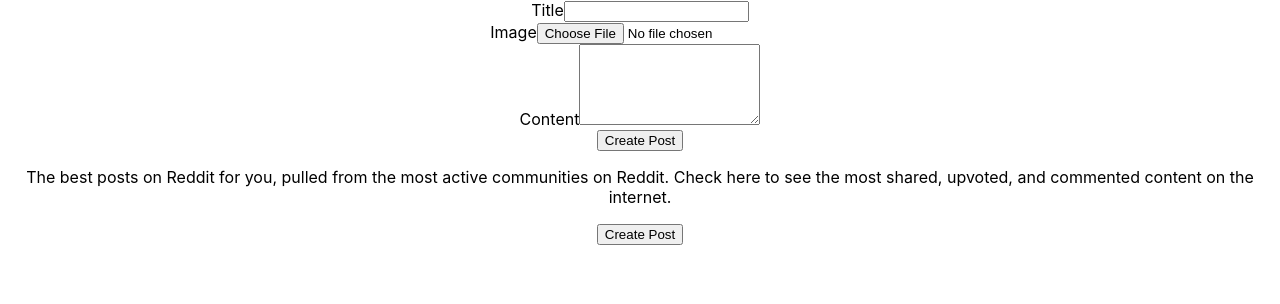
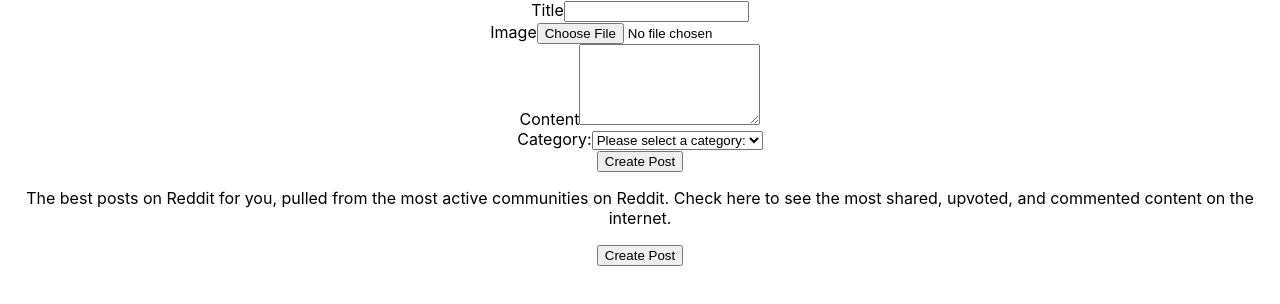
Before and after one commit to Baheya/fire-it, a React (Create React App) app: page /feed/create-post in a window 1280 px wide. Shown: the top 304 px of the page. Built offline with nearby package versions, Linux system fonts and the light colour scheme; no server answers.

Commit message:
added category functionality to creating posts, no filtering yet

```diff
--- a/src/Components/CreatePost.js
+++ b/src/Components/CreatePost.js
@@ -2,6 +2,7 @@ import React from 'react';
 import Input from './Input';
 import FilePicker from './FilePicker';
 import Button from './Button';
+import Dropdown from './Dropdown';
 
 const POST_FORM = {
   title: {
@@ -11,6 +12,9 @@ const POST_FORM = {
     value: ''
   },
   content: {
+    value: ''
+  },
+  category: {
     value: ''
   }
 };
@@ -29,6 +33,7 @@ class CreatePost extends React.Component {
     //       this.setState({ imagePreview: null });
     //     });
     // }
+    console.log(input, value, files);
     this.setState(prevState => {
       //   let isValid = true;
       //   for (const validator of prevState.postForm[input].validators) {
@@ -57,8 +62,10 @@ class CreatePost extends React.Component {
     const post = {
       title: this.state.postForm.title.value,
       image: this.state.postForm.image.value,
-      content: this.state.postForm.content.value
+      content: this.state.postForm.content.value,
+      category: this.state.postForm.category.value
     };
+    console.log(post);
     this.props.createNewPost(post);
     this.setState({
       postForm: POST_FORM
@@ -95,6 +102,11 @@ class CreatePost extends React.Component {
             value={this.state.postForm['content'].value}
             onChange={this.postInputChangeHandler}
           />
+          <Dropdown
+            id="category"
+            onChange={this.postInputChangeHandler}
+            value={this.state.postForm['category'].value}
+          />
           <Button
             onClick={this.acceptPostChangeHandler}
             label={'Create Post'}
--- /dev/null
+++ b/src/Components/Dropdown.js
@@ -0,0 +1,24 @@
+import React from 'react';
+
+class Dropdown extends React.Component {
+  render() {
+    return (
+      <div>
+        <label htmlFor="category">Category:</label>
+        <select
+          id="category"
+          onChange={e => this.props.onChange(this.props.id, e.target.value)}
+        >
+          <option value="">Please select a category:</option>
+          <option value="general">general</option>
+          <option value="coding">coding</option>
+          <option value="funny">funny</option>
+          <option value="tutorials">tutorials</option>
+          <option value="news">news</option>
+        </select>
+      </div>
+    );
+  }
+}
+
+export default Dropdown;
--- a/src/Components/Post.js
+++ b/src/Components/Post.js
@@ -5,7 +5,7 @@ class Post extends React.Component {
   render() {
     return (
       <div>
-        <a href="#">r/category</a>
+        <a href="#">{`r/${this.props.category}`}</a>
         <span>
           Posted by {this.props.name} at {this.props.createdAt}
         </span>
--- a/src/Components/Posts.js
+++ b/src/Components/Posts.js
@@ -53,6 +53,7 @@ class Posts extends React.Component {
     formData.append('title', postData.title);
     formData.append('content', postData.content);
     formData.append('image', postData.image);
+    formData.append('category', postData.category);
     let url = 'http://localhost:8080/feed/create-post';
     let method = 'POST';
     //   if (this.state.editPost) {
@@ -76,7 +77,8 @@ class Posts extends React.Component {
           title: resData.post.title,
           content: resData.post.content,
           creator: resData.post.author,
-          createdAt: resData.post.createdAt
+          createdAt: resData.post.createdAt,
+          category: resData.post.category
         };
         this.setState(prevState => {
           let updatedPosts = [...prevState.posts, post];
@@ -121,7 +123,8 @@ class Posts extends React.Component {
                 _id,
                 imageUrl,
                 comments,
-                votes
+                votes,
+                category
               } = post;
               return (
                 <Post
@@ -134,6 +137,7 @@ class Posts extends React.Component {
                   image={imageUrl}
                   comments={comments}
                   votes={votes}
+                  category={category}
                 />
               );
             })}
--- a/src/Components/SinglePost.js
+++ b/src/Components/SinglePost.js
@@ -17,7 +17,8 @@ class SinglePost extends React.Component {
     id: '',
     comment: '',
     comments: [],
-    votes: 0
+    votes: 0,
+    category: ''
   };
 
   componentDidMount() {
@@ -55,7 +56,8 @@ class SinglePost extends React.Component {
           content: res.data.post.content,
           id: res.data.post._id,
           comments: res.data.post.comments,
-          votes: res.data.post.votes
+          votes: res.data.post.votes,
+          category: res.data.post.category
         }));
       })
       // .then(res => {
@@ -169,7 +171,7 @@ class SinglePost extends React.Component {
     return (
       <div>
         <div>
-          <a href="#">r/category</a>
+          <a href="#">{`r/${this.state.category}`}</a>
           <span>
             Posted by {this.state.author} at {this.state.createdAt}
           </span>
```
